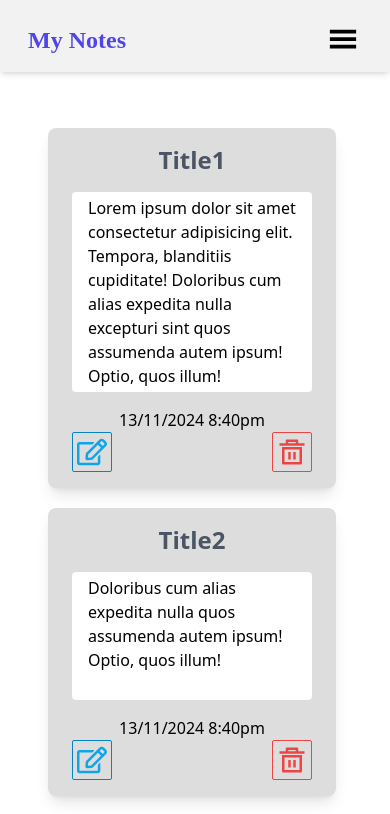
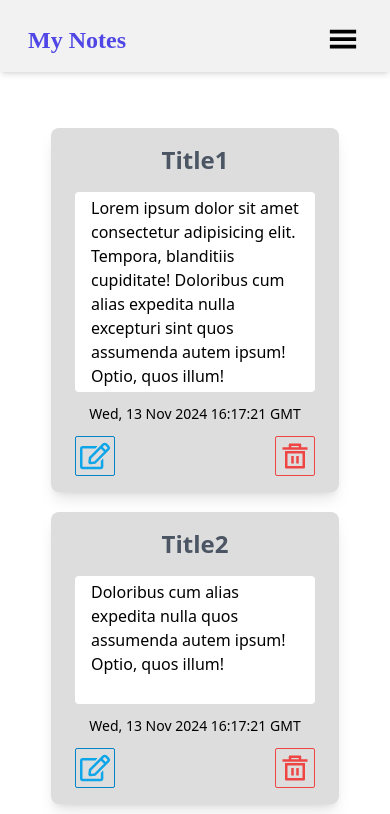
Before and after one commit to ahmadrazanawab/todoapp, a React (Vite) app: page / in a window 390 px wide. Shown: the top 814 px of the page. Built offline with nearby package versions, Linux system fonts and the light colour scheme.

Commit message:
add all delete todo and Date

```diff
--- a/src/Context/ContextProvider.jsx
+++ b/src/Context/ContextProvider.jsx
@@ -39,6 +39,12 @@ const ContextProvider = ({ children }) => {
          setTodos(deleteTodo);
         console.log(deleteTodo);
     }
+    // all delete todo
+    const allDeleteTodo = () => {
+       setTodos([]);
+    }
+
+
 
     // update todo
     const updateTodo = async (id,title,description) => {
@@ -57,7 +63,7 @@ const ContextProvider = ({ children }) => {
 
 
   return (
-    <noteProvider.Provider value={{todos,setTodos,addTodo,deleteTodo,updateTodo}}>
+    <noteProvider.Provider value={{todos,setTodos,addTodo,deleteTodo,updateTodo,allDeleteTodo}}>
           {children}
     </noteProvider.Provider>
   )
--- a/src/components/Navbar.jsx
+++ b/src/components/Navbar.jsx
@@ -1,15 +1,21 @@
-import React, { useState } from 'react'
+import React, { useContext, useState } from 'react'
 import { GiHamburgerMenu } from "react-icons/gi";
 import { IoClose } from "react-icons/io5";
 import { FiSearch } from "react-icons/fi";
 import { RiDeleteBin5Line } from "react-icons/ri";
 import { IoMdAdd } from "react-icons/io";
-
+import noteProvider from '../Context/Context';
 
 
 const Navbar = ({ showModalBtn,setQuarry}) => {
     const [open, setOpen] = useState(false);
-    // button color = "#4CAF50"
+    const { allDeleteTodo } = useContext(noteProvider);
+
+    const DeleteTodoAll = (e) => {
+        e.preventDefault();
+        allDeleteTodo();
+    }
+
   return (
     <div className='shadow-md w-full fixed top-0 left-0'>
           <div className='md:flex items-center justify-between bg-[#f2f2f2] py-4 md:px-10 px-7'>
@@ -27,7 +33,7 @@ const Navbar = ({ showModalBtn,setQuarry}) => {
               <div className={`md:flex bg-[#ddd] md:bg-[#f2f2f2]  items-center  md:pb-0 pb-12 absolute md:static   md:z-auto z-[-1] left-0 w-full md:w-auto md:pl-0 px-2 my-2 transition-all duration-500 ease-in ${open ? 'top-16 opacity-100':'top-[-490px]'} md:opacity-100 opacity-0`}>
                   <form action="" className="md:flex items-center text-center md:justify-center " >
                       <button onClick={showModalBtn} className='flex md:mx-2 items-center bg-sky-500 text-white px-4 md:px-6 py-2 rounded-md md:py-2  md:my-0 my-4  font-semibold'><span><IoMdAdd className="text-white size-5 " /></span><small>Add Note</small></button>
-                      <button className='flex md:mx-2 items-center bg-red-500 text-white px-4 md:px-6 py-2 rounded-md md:py-2  md:my-0 my-4  font-semibold'><span><RiDeleteBin5Line className="text-white size-5 " /></span><small>Delete All</small></button>
+                      <button onClick={DeleteTodoAll} className='flex md:mx-2 items-center bg-red-500 text-white px-4 md:px-6 py-2 rounded-md md:py-2  md:my-0 my-4  font-semibold'><span><RiDeleteBin5Line className="text-white size-5 " /></span><small>Delete All</small></button>
                       <label htmlFor="srch" className="flex items-center justify-end">
                       <input type="text" onChange={(e)=>{setQuarry(e.target.value)}} className="md:px-4 md:py-2 md:bg-gradient-to-r md:from-[#ddd] md:to-transparent border-[1px] border-[#333] w-full mx-4 my-2 px-4 py-2 outline-none rounded-lg " id='srch' placeholder='Search here...' />
                           <FiSearch className="flex absolute mr-6" />
--- a/src/components/Todo.jsx
+++ b/src/components/Todo.jsx
@@ -1,21 +1,20 @@
-import React, { useContext, useState} from 'react'
+import React, { useContext} from 'react'
 import TodoList from './TodoList'
 import noteProvider from '../Context/Context'
 
-const Todo = ({quarry,setQuarry}) => {
-    const { todos } = useContext(noteProvider);
-    // const [quarry, setQuarry] = useState('');
-
-    const filterTodo = todos.filter((todo) => (todo.title.toLowerCase().includes(quarry.toLowerCase())));
-
-
-
+const Todo = ({quarry}) => {
+    const { todos, allDeleteTodo } = useContext(noteProvider);
+    // const handlealldelete = (e) => {
+    //     e.preventDefault();
+    //     const dels = allDeleteTodo([]);
+    //     console.log(dels);
+    // }
     return (
-        <div className="mt-32 w-full">
-            {/* <label htmlFor="srh">search todo
-            <input type="text" id='srh' onChange={(e)=>{setQuarry(e.target.value)}} className='px-4 my-4 py-2 text-xl rounded border-[1px] border-[#33]' />
-            </label> */}
-            <div className="flex justify-between flex-wrap mx-10 mb-10">
+        <div className="mt-32  w-full">
+            { todos.length === 0 && <div className="flex  justify-center items-center h-[300px]  mx-10 mb-10">
+                <p className="md:text-5xl  text-3xl text-gray-600 font-semibold">No Notes. Create new One</p>
+            </div>}
+            <div className="flex md:justify-between justify-center flex-wrap mx-10 mb-10">
               {
                   todos.filter((todo) => (todo.title.toLowerCase().includes(quarry.toLowerCase()))).map((todo) => {
                       return <div key={todo.id}><TodoList todo={todo}  /></div>
--- a/src/components/TodoList.jsx
+++ b/src/components/TodoList.jsx
@@ -34,7 +34,7 @@ const TodoList = ({ todo}) => {
                   {isEditing ? <textarea name="" value={edescription} onChange={(e)=>{{setEdescription(e.target.value)}setIsEditing(true)}} id="" cols="40" className="text-xl outline-none"></textarea>
                   : <p className=''>{todo.description}</p>}
               </div>
-              <p className="mt-4">13/11/2024 8:40pm</p>
+              <p className="my-3 text-sm">{new Date().toGMTString()}</p>
               <div className="flex justify-between">
                   {isEditing ? <button onClick={hanleUpdateTodo} className="px-2 py-2 rounded text-xl text-[#fff] bg-sky-400 w-full border-[1px] border-sky-600 cursor-pointer outline-none">save</button>: (<>
                     <FaRegEdit onClick={()=>{{setIsEditing(true)}handleEditNote(todo)}} className="text-sky-500  cursor-pointer size-10  p-1 border-[1px] border-sky-600 rounded-sm hover:bg-sky-500 hover:text-sky-700 "   />
```
